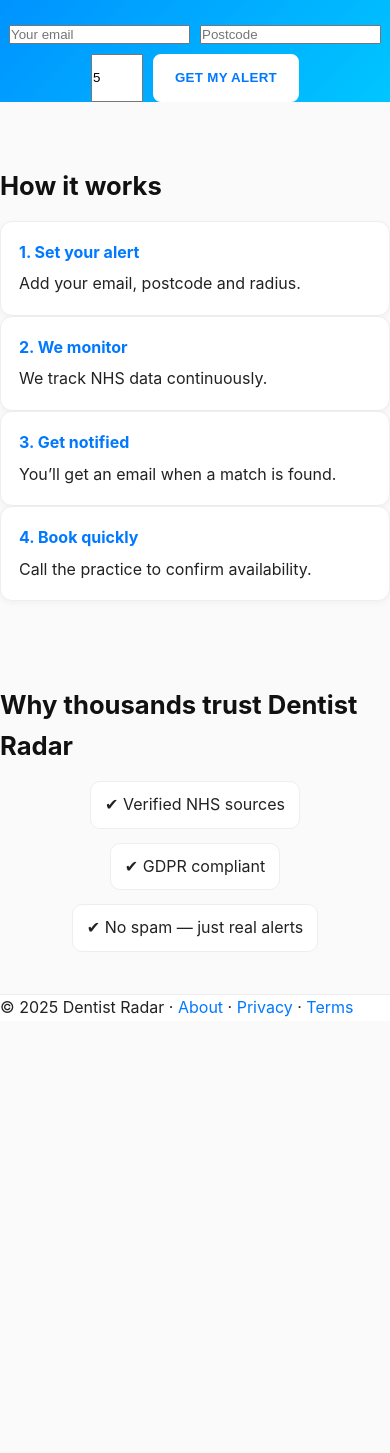
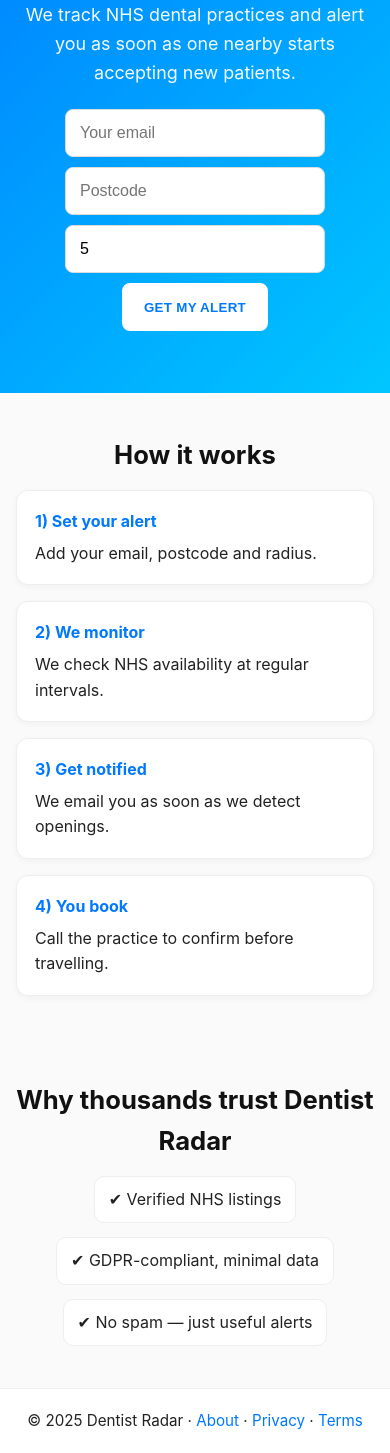
Before and after one commit to QuintessentialDigital/dentist-radar, a website: page public/index.html in a window 390 px wide. Shown: the part 316-1769 px from the top of the page. Before the commit the page ends 1337 px from the top, so only its background shows below. Drawn offline with Linux system fonts and the light colour scheme.

Commit message:
Update index.html

```diff
--- a/public/index.html
+++ b/public/index.html
@@ -3,15 +3,16 @@
 <head>
   <meta charset="UTF-8"/>
   <meta name="viewport" content="width=device-width, initial-scale=1"/>
-  <title>Dentist Radar — Find NHS Dentists Fast</title>
+  <title>Dentist Radar — Be first to know about NHS dentist openings</title>
   <link rel="icon" href="/favicon.svg"/>
   <link rel="stylesheet" href="/style.css"/>
 </head>
 <body>
+
 <header>
-  <nav class="navbar">
+  <div class="container navbar">
     <a href="/" class="logo"><img src="/logo.svg" alt="Dentist Radar"/></a>
-    <button class="menu-toggle" id="menu-toggle">☰</button>
+    <button class="menu-toggle" id="menu-toggle" aria-label="Open menu">☰</button>
     <ul class="nav-links" id="nav-links">
       <li><a class="active" href="/">Home</a></li>
       <li><a href="/pricing.html">Pricing</a></li>
@@ -19,64 +20,58 @@
       <li><a href="/terms.html">Terms</a></li>
       <li><a href="/privacy.html">Privacy</a></li>
     </ul>
-  </nav>
+  </div>
 </header>
 
 <main class="hero">
+  <div class="container">
     <h1>Be first to know when NHS dentists open</h1>
-  <p>Get instant alerts the moment a local NHS dental practice starts accepting new patients.</p>
+    <p>We track NHS dental practices and alert you as soon as one nearby starts accepting new patients.</p>
 
     <form id="alertForm" class="alert-form" novalidate>
-    <input id="email" type="email" placeholder="Your email" required/>
-    <input id="postcode" type="text" placeholder="Postcode" required/>
-    <input id="radius" type="number" placeholder="Radius (miles)" min="1" max="50" value="5"/>
+      <div class="input"><input id="email" type="email" placeholder="Your email" required/></div>
+      <div class="input"><input id="postcode" type="text" placeholder="Postcode" required/></div>
+      <div class="input"><input id="radius" type="number" placeholder="Radius (miles)" min="1" max="50" value="5"/></div>
       <button type="submit" class="btn">GET MY ALERT</button>
     </form>
     <p id="msg" class="message"></p>
+  </div>
 </main>
 
 <section class="section">
+  <div class="container">
     <h2>How it works</h2>
-  <div class="two-col">
-    <div class="card"><strong>1. Set your alert</strong>Add your email, postcode and radius.</div>
-    <div class="card"><strong>2. We monitor</strong>We track NHS data continuously.</div>
-    <div class="card"><strong>3. Get notified</strong>You’ll get an email when a match is found.</div>
-    <div class="card"><strong>4. Book quickly</strong>Call the practice to confirm availability.</div>
+    <div class="grid">
+      <div class="card"><strong>1) Set your alert</strong>Add your email, postcode and radius.</div>
+      <div class="card"><strong>2) We monitor</strong>We check NHS availability at regular intervals.</div>
+      <div class="card"><strong>3) Get notified</strong>We email you as soon as we detect openings.</div>
+      <div class="card"><strong>4) You book</strong>Call the practice to confirm before travelling.</div>
+    </div>
   </div>
 </section>
 
 <section class="section">
+  <div class="container">
     <h2>Why thousands trust Dentist Radar</h2>
     <ul class="kbullets">
-    <li>✔ Verified NHS sources</li>
-    <li>✔ GDPR compliant</li>
-    <li>✔ No spam — just real alerts</li>
+      <li>✔ Verified NHS listings</li>
+      <li>✔ GDPR-compliant, minimal data</li>
+      <li>✔ No spam — just useful alerts</li>
     </ul>
+  </div>
 </section>
 
 <footer>
+  <div class="container">
     <p>© 2025 Dentist Radar · <a href="/about.html">About</a> · <a href="/privacy.html">Privacy</a> · <a href="/terms.html">Terms</a></p>
+  </div>
 </footer>
 
 <script>
-document.getElementById('menu-toggle')?.addEventListener('click',()=>document.getElementById('nav-links')?.classList.toggle('open'));
-const emailRe=/^[^\\s@]+@[^\\s@]+\\.[^\\s@]{2,}$/;
-const msg=document.getElementById('msg');
-document.getElementById('alertForm')?.addEventListener('submit',async e=>{
- e.preventDefault();
- const email=document.getElementById('email').value.trim();
- const postcode=document.getElementById('postcode').value.trim();
- const radius=(document.getElementById('radius').value||'5').trim();
- if(!emailRe.test(email)){msg.textContent='Please enter a valid email.';return;}
- msg.textContent='Creating alert…';
- try{
-  const res=await fetch('/api/watch/create',{method:'POST',headers:{'Content-Type':'application/json'},body:JSON.stringify({email,postcode,radius})});
-  const j=await res.json().catch(()=>null);
-  if(res.status===402&&j?.error==='upgrade_required'){msg.textContent=j.message||'Free plan supports 1 postcode. Upgrade.';return;}
-  if(res.ok&&j?.ok){msg.textContent=j.msg||'Alert created';e.target.reset();return;}
-  msg.textContent=j?.error==='invalid_postcode'?'Please enter a valid UK postcode.':j?.error==='invalid_email'?'Please enter a valid email.':j?.error||'Error creating alert.';
- }catch{msg.textContent='Network error. Try again.';}
-});
+  // Desktop: no burger; Mobile: burger toggles
+  const toggle=document.getElementById('menu-toggle');
+  const links=document.getElementById('nav-links');
+  toggle?.addEventListener('click',()=>links?.classList.toggle('open'));
 </script>
 </body>
 </html>
```
Lines whose indentation alone changed are shown as unchanged.
